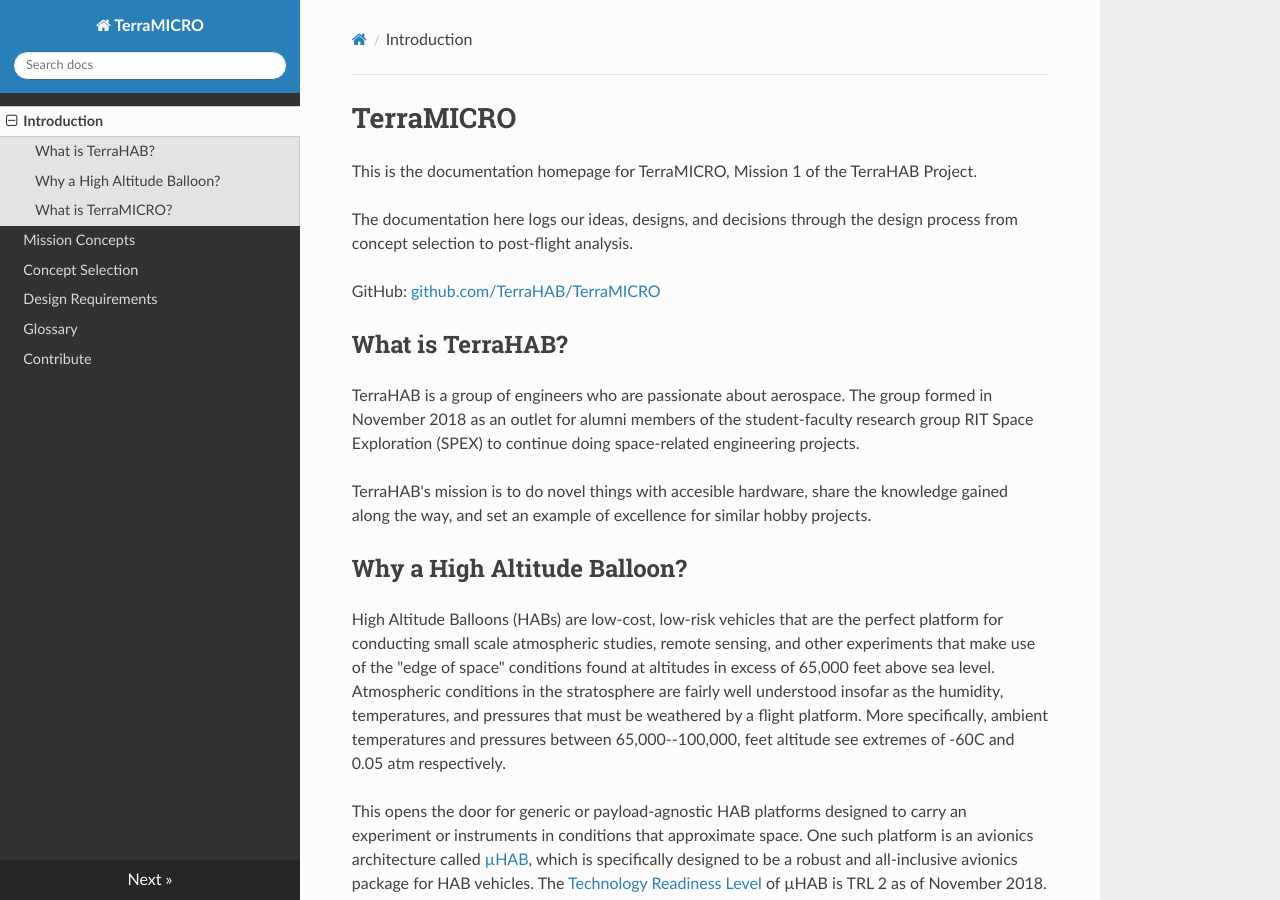
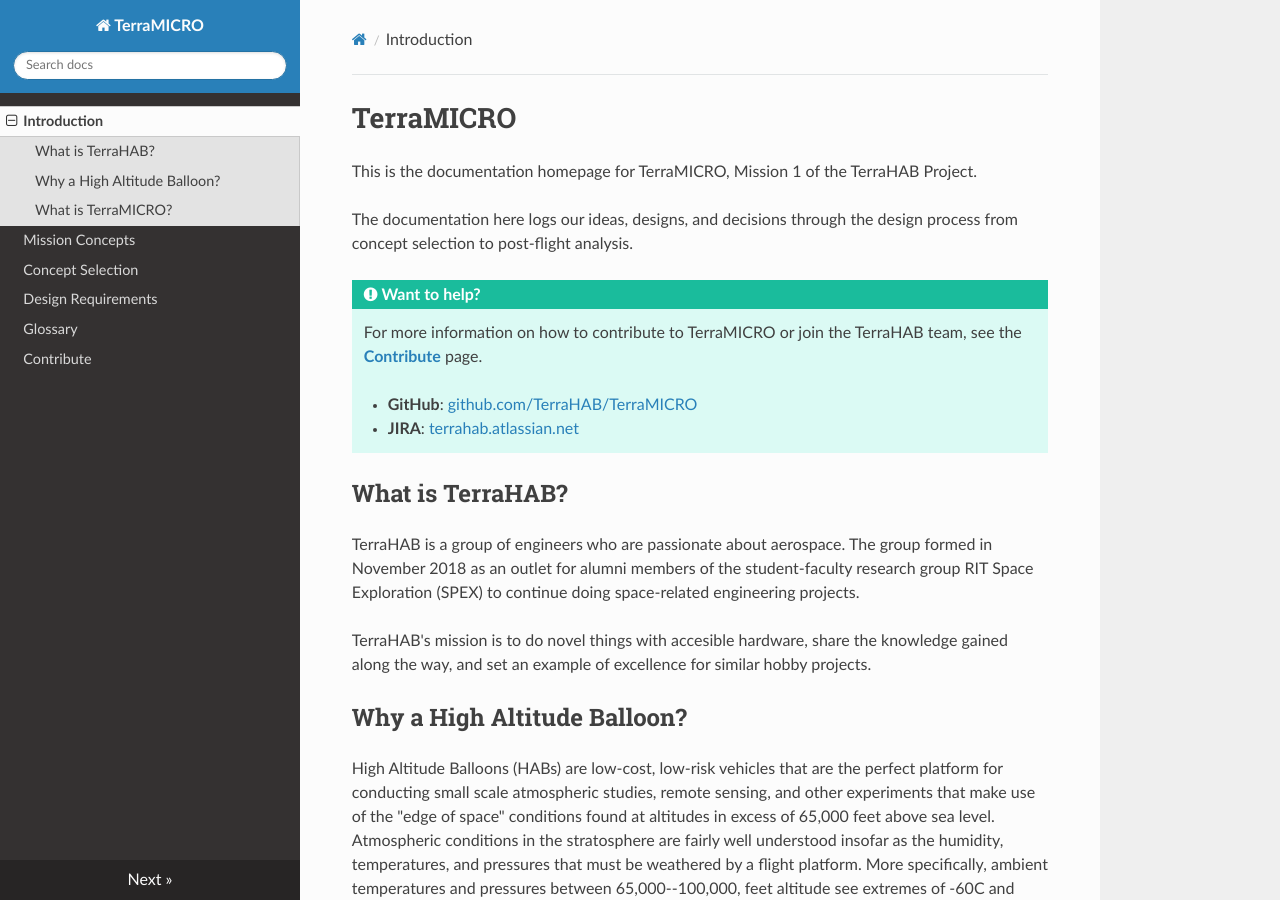
Before and after one commit to TerraHAB/TerraMICRO, an MkDocs documentation site: the page built from docs/index.md, in a window 1280 px wide and 900 px high. Built offline with MkDocs 1.6.1, drawn with Linux system fonts in a browser that asks for light colours; nearby versions of some CDN libraries.

Commit message:
contribute

```diff
--- a/docs/index.md
+++ b/docs/index.md
@@ -6,7 +6,12 @@
 The documentation here logs our ideas, designs, and decisions through the
 design process from concept selection to post-flight analysis.
 
-GitHub: [github.com/TerraHAB/TerraMICRO](https://github.com/TerraHAB/TerraMICRO)
+!!! tip "Want to help?"
+    For more information on how to contribute to TerraMICRO or join the
+    TerraHAB team, see the **[Contribute](contribute.md)** page.
+
+    - **GitHub**: [github.com/TerraHAB/TerraMICRO](https://github.com/TerraHAB/TerraMICRO)
+    - **JIRA**: [terrahab.atlassian.net](https://terrahab.atlassian.net/)
 
 ## What is TerraHAB?
 
```
Also changed, not shown: docs/contribute.md (+7 -0 lines).
